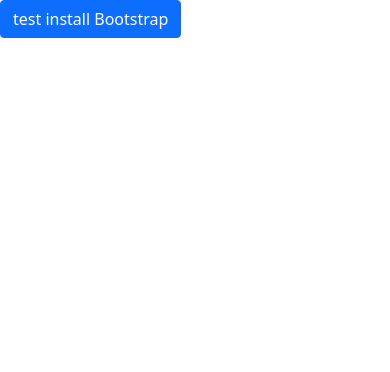
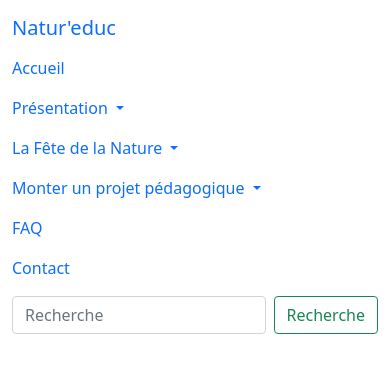
Before and after one commit to IOn007/Natureduc, a plain HTML site: page index.html in a window 390 px wide. Drawn offline with nearby package versions, Linux system fonts and the light colour scheme.

Commit message:
Structure de la Barre de navigation

```diff
--- a/index.html
+++ b/index.html
@@ -10,10 +10,86 @@
   <link href="https://cdn.jsdelivr.net/npm/bootstrap@5.1.3/dist/css/bootstrap.min.css" rel="stylesheet" integrity="sha384-1BmE4kWBq78iYhFldvKuhfTAU6auU8tT94WrHftjDbrCEXSU1oBoqyl2QvZ6jIW3" crossorigin="anonymous">  <!-- Lien vers mon style custom -->
   <link rel="stylesheet" href="style.css">
 </head>
+<body>
 
-<body>
-  <!-- Test install Bootstrap -->
-  <button class="btn btn-primary">test install Bootstrap</button>
+  <!-- En-tête de la page d'accueil -->
+  <header>
+
+    <!-- Barre de navigation, qui s'étend à partir des écrans de 768px, fixe lors du déroulé vers le bas de page -->
+    <nav class="navbar navbar-expand-md fixed-top">
+      <div class="container-fluid">
+
+        <!-- Lien vers la page d'accueil  -->
+        <a class="navbar-brand" href="#">Natur'educ</a>
+
+        <!-- Bouton pour dérouler le menu -->
+        <button class="navbar-toggler" type="button" data-bs-toggle="collapse" data-bs-target="#navbarCollapse" aria-controls="navbarCollapse" aria-expanded="true" aria-label="Toggle navigation">
+          <span class="navbar-toggler-icon"></span>
+        </button>
+
+        <!-- Menu -->
+        <div class="navbar-collapse collapse show" id="navbarCollapse">
+          <ul class="navbar-nav me-auto mb-2 mb-md-0">
+            <li class="nav-item">
+              <!-- Ajout d'affordance pour la page actuelle avec active -->
+              <a class="nav-link active" aria-current="page" href="#">Accueil</a>
+            </li>
+            <li class="nav-item dropdown">
+              <a class="nav-link dropdown-toggle" href="#" id="prezNavbarDropdown" role="button" data-bs-toggle="dropdown" aria-expanded="false">
+                Présentation
+              </a>
+              <ul class="dropdown-menu" aria-labelledby="prezNavbarDropdown">
+                <li><a class="dropdown-item" href="#">La mission</a></li>
+                <li><a class="dropdown-item" href="#">L'équipe</a></li>
+                <li><a class="dropdown-item" href="#">Les partenaires</a></li>
+                <li><a class="dropdown-item" href="#">Témoignages</a></li>
+              </ul>
+            </li>
+            <li class="nav-item dropdown">
+              <a class="nav-link dropdown-toggle" href="#" id="fdnNavbarDropdown" role="button" data-bs-toggle="dropdown" aria-expanded="false">
+                La Fête de la Nature
+              </a>
+              <ul class="dropdown-menu" aria-labelledby="fdnNavbarDropdown">
+                <li><a class="dropdown-item" href="#">Le programme</a></li>
+                <li><a class="dropdown-item" href="#">Les ressources</a></li>
+                <li><a class="dropdown-item" href="#">Programmer une intervention dans une école</a></li>
+                </ul>
+            </li>
+            <li class="nav-item dropdown">
+              <a class="nav-link dropdown-toggle" href="#" id="projNavbarDropdown" role="button" data-bs-toggle="dropdown" aria-expanded="false">
+                Monter un projet pédagogique
+              </a>
+              <ul class="dropdown-menu" aria-labelledby="projNavbarDropdown">
+                <li><a class="dropdown-item" href="#">Le programme</a></li>
+                <li><a class="dropdown-item" href="#">Les ressources</a></li>
+                <li><a class="dropdown-item" href="#">Programmer une intervention dans une école</a></li>
+                </ul>
+            </li>
+            <li class="nav-item">
+              <a class="nav-link" href="#">FAQ</a>
+            </li>
+            <li class="nav-item">
+              <a class="nav-link" href="#">Contact</a>
+            </li>
+          </ul>
+          <form class="d-flex">
+            <input class="form-control me-2" type="search" placeholder="Recherche" aria-label="Search">
+            <button class="btn btn-outline-success" type="submit">Recherche</button>
+          </form>
+
+        </div>
+      </div>
+    </nav>
+
+  </header>
+
+  <!-- Contenu spécifique de la page -->
+  <main>
+  </main>
+
+  <!-- Pied de page -->
+  <footer>
+  </footer>
 
   <!-- Import de Bootstrap JS et Popper bundle-->
   <script src="https://cdn.jsdelivr.net/npm/bootstrap@5.1.3/dist/js/bootstrap.bundle.min.js" integrity="sha384-ka7Sk0Gln4gmtz2MlQnikT1wXgYsOg+OMhuP+IlRH9sENBO0LRn5q+8nbTov4+1p" crossorigin="anonymous"></script>
```
